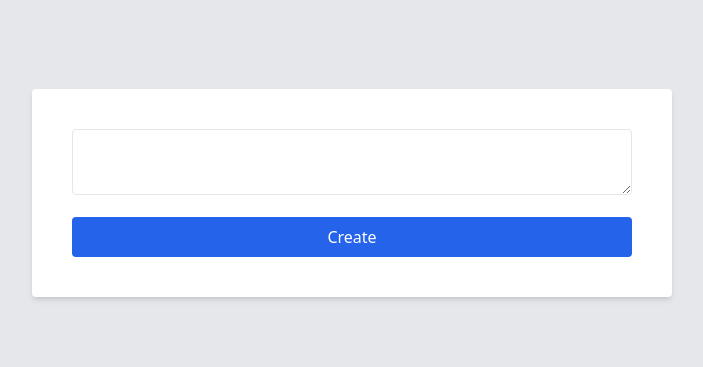
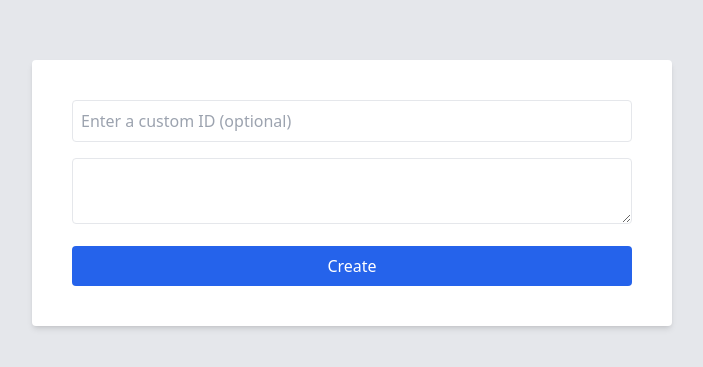
Before and after one commit to Selenium39/paste-share-vercel, a Next.js app: page / in a window 1280 px wide. Shown: the part 207-574 px from the top of the page, without its empty margins (288-991 px from the left). Built offline with nearby package versions, Linux system fonts and the light colour scheme.

Commit message:
增加自定义id功能

```diff
--- a/pages/api/create.tsx
+++ b/pages/api/create.tsx
@@ -3,10 +3,10 @@ import { NextApiRequest, NextApiResponse } from 'next';
 
 export default async function (req: NextApiRequest, res: NextApiResponse) {
     if (req.method === 'POST') {
-        const { text } = req.body;
+        const { id: customId, text } = req.body;
 
         // Generate a random ID
-        const id = Math.random().toString(36).substring(2, 8);
+        const id = customId || Math.random().toString(36).substring(2, 8);
 
         // Store the text in Vercel KV
         await kv.set(id, text);
--- a/pages/index.tsx
+++ b/pages/index.tsx
@@ -2,25 +2,33 @@ import { FormEvent, useState } from 'react';
 
 export default function Home() {
   const [text, setText] = useState('');
+  const [id, setId] = useState('');
 
   const handleSubmit = async (event: FormEvent<HTMLFormElement>) => {
     event.preventDefault();
 
     const response = await fetch('/api/create', {
       method: 'POST',
-      body: JSON.stringify({ text }),
+      body: JSON.stringify({ id, text }),
       headers: {
         'Content-Type': 'application/json',
       },
     });
 
-    const { id } = await response.json();
-    window.location.href = `/${id}`;
+    const { id: responseId } = await response.json();
+    window.location.href = `/${responseId}`;
   };
 
   return (
     <div className="flex items-center justify-center h-screen bg-gray-200">
       <form className="p-10 bg-white rounded shadow-md w-1/2" onSubmit={handleSubmit}>
+        <input
+          type="text"
+          className="w-full p-2 mb-4 border rounded focus:outline-none focus:ring-2 focus:ring-blue-600"
+          value={id}
+          onChange={(e) => setId(e.target.value)}
+          placeholder="Enter a custom ID (optional)"
+        />
         <textarea
           className="w-full p-2 mb-4 border rounded focus:outline-none focus:ring-2 focus:ring-blue-600"
           value={text}
```
